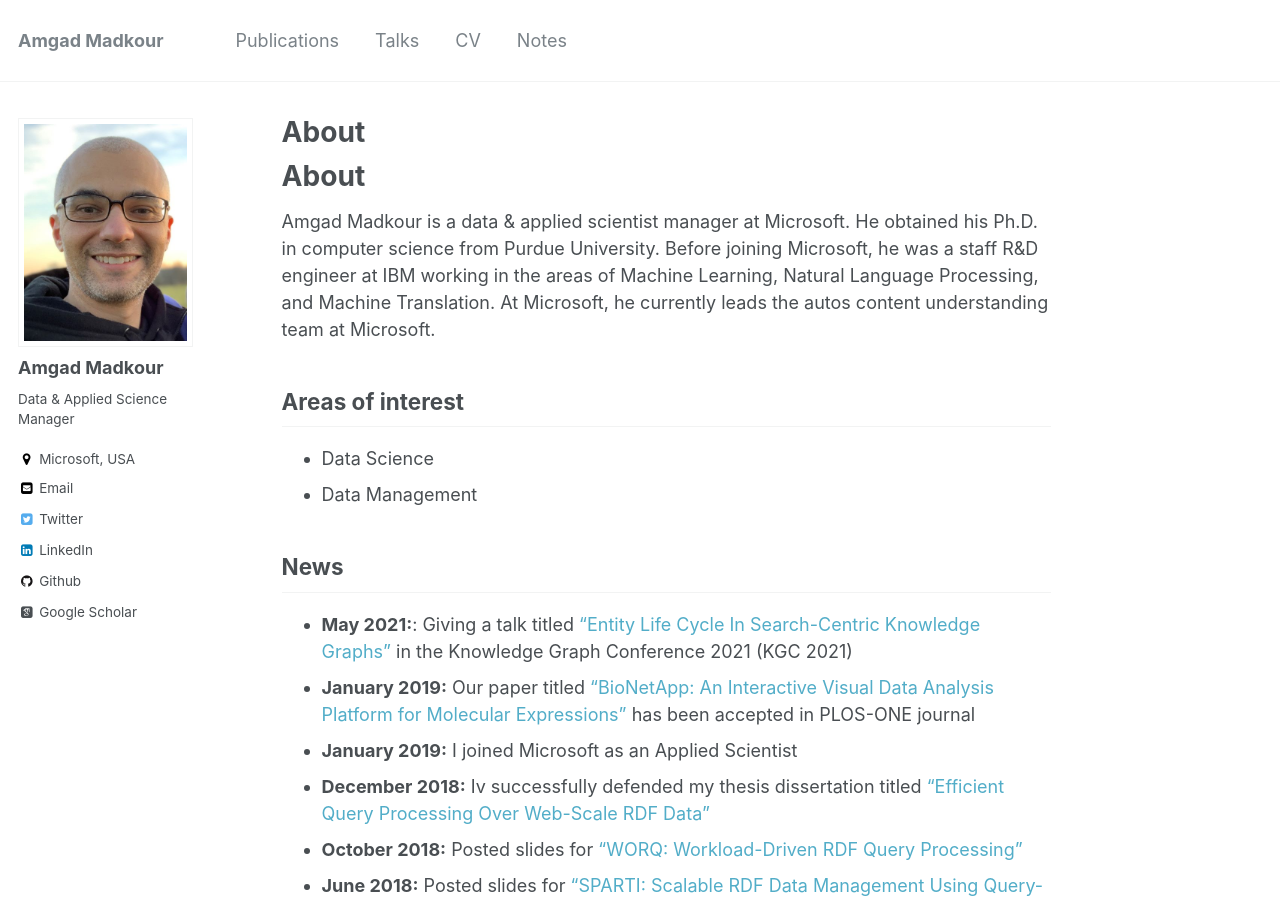
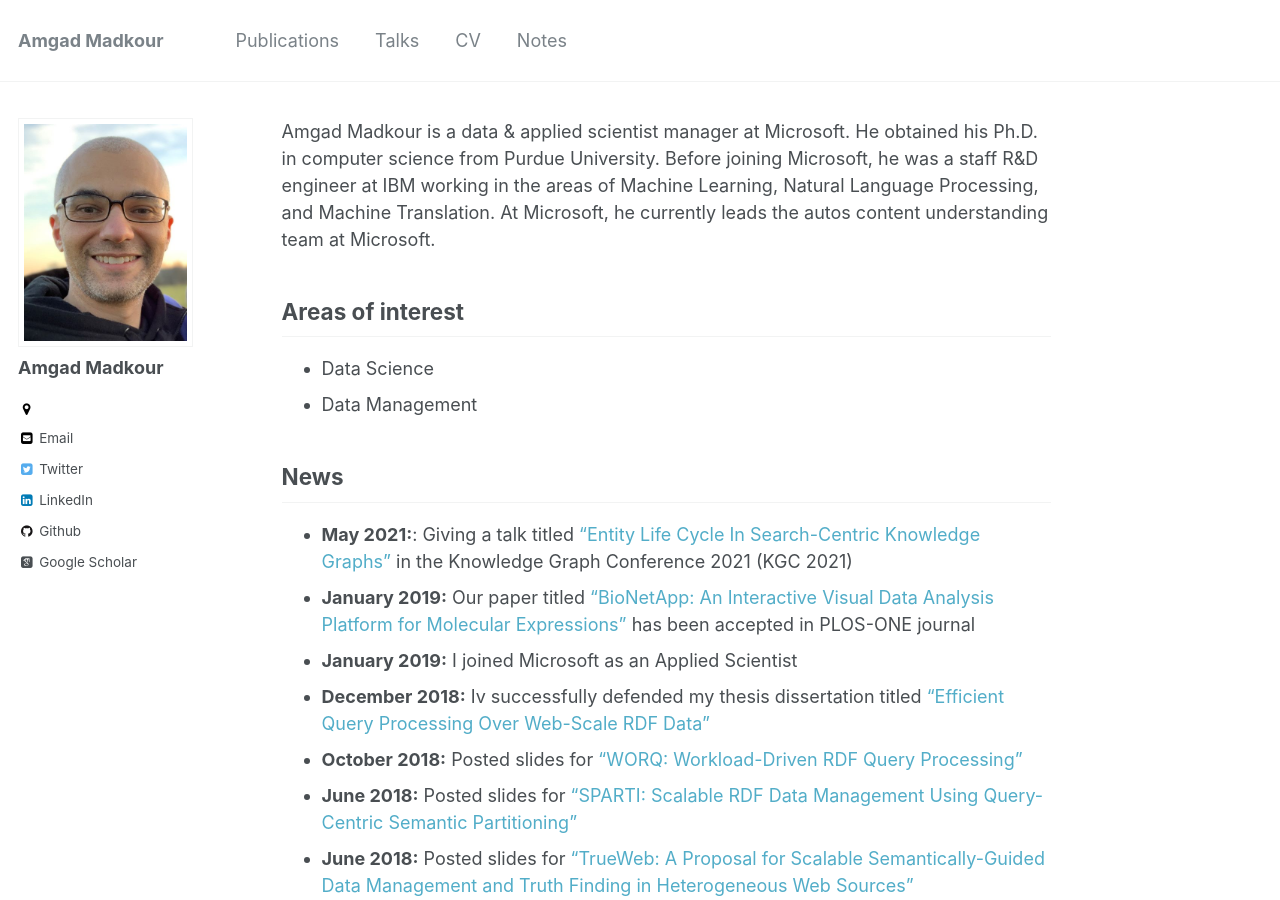
Before and after one commit to amgadmadkour/amgadmadkour.github.io, a Jekyll site: the page built from _pages/about.md, in a window 1280 px wide and 900 px high. Built offline with Jekyll 4.4.1, drawn with Linux system fonts in a browser that asks for light colours; some web fonts are replaced; our own code applies the rules of GitHub Pages for plain Markdown files.

Commit message:
Update bio

```diff
--- a/_config.yml
+++ b/_config.yml
@@ -80,9 +80,9 @@
 author:
   name             : "Amgad Madkour"
   avatar           : "amgad.jpg"
-  bio              : "Data & Applied Science Manager"
+  bio              : ""
   location         :
-  employer         : "Microsoft, USA"
+  employer         : ""
   googlescholar    : "http://scholar.google.com/citations?user=s4jIlGEAAAAJ&hl=en"
   email            : "amgad.madkour@microsoft.com"
   uri              :
--- a/_pages/about.md
+++ b/_pages/about.md
@@ -6,7 +6,6 @@
   - /about/
   - /about.html
 ---
-# About
 
 Amgad Madkour is a data & applied scientist manager at Microsoft. He obtained his Ph.D. in computer science from Purdue University. Before joining Microsoft, he was a staff R&D engineer at IBM working in the areas of Machine Learning, Natural Language Processing, and Machine Translation. At Microsoft, he currently leads the autos content understanding team at Microsoft.
 
```
